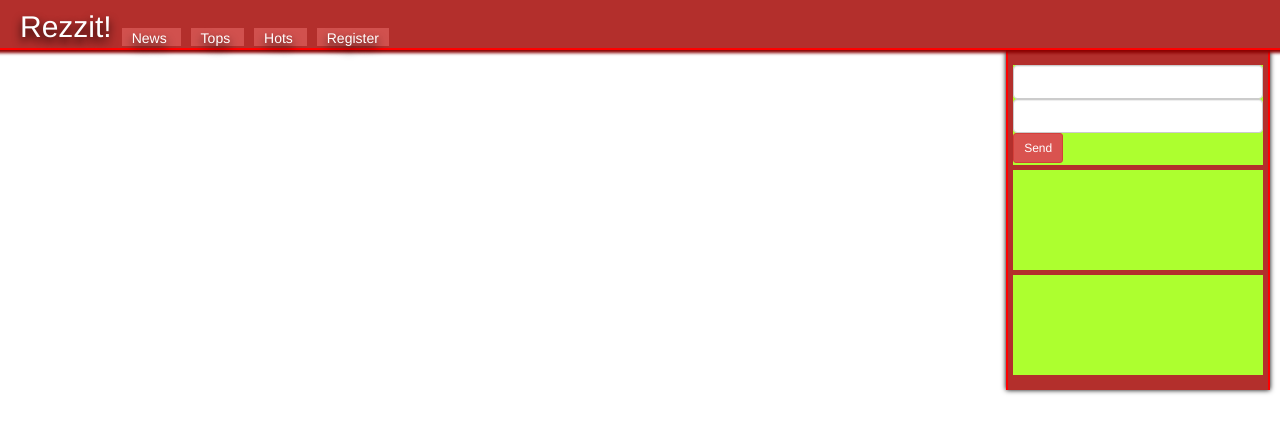
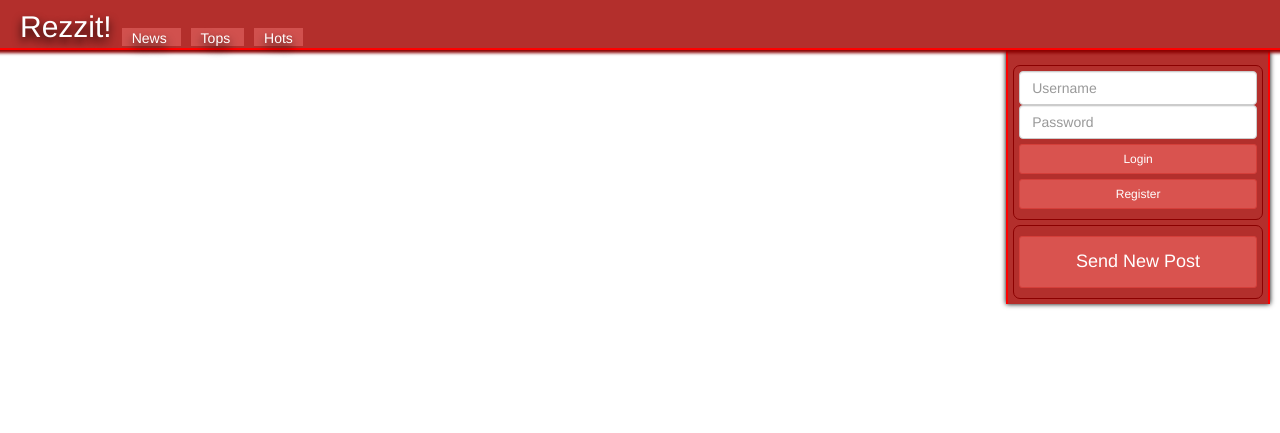
Before and after one commit to Outsidev/rezzit-django, a Django app: page / in a window 1280 px wide. Shown: the top 433 px of the page. Run offline with Django 3.2, Linux system fonts and the light colour scheme; data that the repository does not hold is empty; some libraries are stand-ins or nearby versions.

Commit message:
Added login/logout

```diff
--- a/subreddapp/static/css/main.css
+++ b/subreddapp/static/css/main.css
@@ -76,6 +76,7 @@ a:hover{
     height: 100%;
     margin: 10px;
     margin-top: 0px;
+    margin-bottom: 0px;
     background: #B32F2C;
     border-left: 2px solid red;
     border-right: 2px solid red;
@@ -83,14 +84,29 @@ a:hover{
     display: flex;
     flex-direction: column;
 }
-
-.sidebox{
-    height: 100px;
-    margin: 5px;
-    background: greenyellow;
-}
 .sidebar>ul{
     margin-top: 10px;
+}
+.sidebar button {
+    width: 100%;
+}
+.sidebox{
+    padding: 5px;
+    padding-bottom: 10px;
+    margin: 5px;
+    border: 1px solid darkred;
+    border-radius: 7px;
+
+}
+.sidebox .user-login-flair{
+    color: white;
+    text-shadow: 0px 5px 10px black;
+}
+.login-form{
+    margin-bottom: 0px;
+}
+.sidebox button{
+    margin-top: 5px;
 }
 
 .post-box{
--- a/subreddapp/static/js/main.js
+++ b/subreddapp/static/js/main.js
@@ -72,32 +72,55 @@ $(document).ready(function(){
             });
     });
     //register
-    register_ok = false;
+    var register_ok = false;
     $('body').on('submit', '.register-form', function(event){
         event.preventDefault();
         var username = $(this).children('#username').val();
         var password = $(this).children('#password').val();
         var email = $(this).children('#email').val();
-        var thisElement = $(this);
         $.post('/register/',{username,password,email},
             function(data){
                 if(data=="True"){
-                    $('#register-modal').modal('toggle',function(){
-                        console.log("fak");
-                    });
+                    register_ok = true;
+                    $('#register-modal').modal('toggle');
                 }else{
                     console.log("you shall not pass.");
                     $('.modal-error').html('*Something is not right.');
-                    register_ok = true;
-                    $('#register-modal').modal('toggle');
                 }
             });
-    })
+    });
     $('#register-modal').on('hidden.bs.modal', function(){
         if(register_ok){
             console.log('reloaded');
             window.location.reload();
         }
+    });
+
+    //login
+    $('body').on('submit', '.login-form', function(event){
+        event.preventDefault();
+        var username = $(this).children('#username').val();
+        var password = $(this).children('#password').val();
+        var thisElement = $(this);
+        $.post('/login/', {username,password},
+            function(data){
+                if(data=="True"){
+                    thisElement.children('#send-login').html("Yep.");
+                    window.location.reload();
+                }
+                else{
+                    thisElement.children('#send-login').html("Nope.");
+                }
+            });
+    });
+
+    //logout
+    $('body').on('submit', '.logout-form', function(event){
+        event.preventDefault();
+        $.post('/logout/',
+            function(data){
+                window.location.reload();
+            });
     });
 
     ///CSRF token things
--- a/subreddapp/templates/sub/base.html
+++ b/subreddapp/templates/sub/base.html
@@ -17,8 +17,7 @@
         <ul class="header-menu">
             <li id-name="news"><a href="{% url 'main_page_news' %}"> News  </a></li>
             <li id-name="tops"><a href="{% url 'main_page_tops' %}"> Tops  </a></li>
-            <li id-name="hots"><a href="{% url 'main_page_hots' %}"> Hots </a></li>
-            <li><a href="" data-toggle="modal" data-target="#register-modal"> Register </a></li>
+            <li id-name="hots"><a href="{% url 'main_page_hots' %}"> Hots  </a></li>
         </ul>
     </div>
     {% include 'sub/register.html'%}
--- a/subreddapp/templates/sub/sidebar.html
+++ b/subreddapp/templates/sub/sidebar.html
@@ -1,14 +1,25 @@
 <div class="sidebar">
     <ul>
         <li class="sidebox">
-            <form action="/login/" method="POST" class="form-group">
-                {% csrf_token %}
-                <input class="form-control" type="text">
-                <input class="form-control" type="text">
-                <button class="btn btn-danger btn-sm" type="submit">Send</button>
-            </form>
+            {% if user.is_authenticated %}
+                <div class="user-login-flair">
+                    <h4 class="text-center">Welcome, {{user.username}}</h4>
+                    <form action="/logout/" method="GET" class="logout-form">
+                        <button class="btn btn-danger btn-sm" id="logout-button" type="submit">Logout</button>
+                    </form>
+                </div>
+            {% else %}
+                <form action="/login/" method="POST" class="form-group login-form">
+                    {% csrf_token %}
+                    <input class="form-control" id="username" placeholder="Username" type="text" name="username">
+                    <input class="form-control" id="password" placeholder="Password" type="text" name="password">
+                    <button class="btn btn-danger btn-sm" id="send-login" type="submit">Login</button>
+                </form>
+                <button class="btn btn-danger btn-sm" data-toggle="modal" data-target="#register-modal">Register</button>
+            {% endif %}
         </li>
-        <li class="sidebox"></li>
-        <li class="sidebox"></li>
+        <li class="sidebox">
+            <button class="btn btn-danger btn-sm"><h4>Send New Post</h4></button>
+        </li>
     </ul>
 </div>
--- a/subreddapp/urls.py
+++ b/subreddapp/urls.py
@@ -8,7 +8,8 @@ urlpatterns = [
     url(r'^hots/$', views.main_page_hots, name="main_page_hots"),
     url(r'^comments/(?P<pk>[0-9]+)/(?P<slug>[\w\-]+)/$', views.comments_page, name="comments_page"),
     url(r'^register/$', views.register, name='register'),
-    url(r'^login/$', views.login, name='login'),
+    url(r'^login/$', views.login_view, name='login'),
+    url(r'^logout/$', views.logout_view, name='logout'),
 
     url(r'^give_point/$', views.give_point,name="give_point"),
     url(r'^make_comment/$', views.make_comment, name="make_comment"),
--- a/subreddapp/views.py
+++ b/subreddapp/views.py
@@ -4,6 +4,7 @@ from django.db.models import Count
 from django.http import HttpResponse,JsonResponse,Http404
 from django.forms.models import model_to_dict
 from django.template import TemplateDoesNotExist
+from django.contrib.auth import authenticate,login,logout
 
 from .models import Post,Comment
 from .forms import CommentForm,UserForm,UserProfileForm
@@ -25,8 +26,25 @@ def main_page_hots(request):
     posts = Post.objects.annotate(comment_counts = Count('post_comments')).order_by('-comment_counts')
     return render(request, 'sub/main_page.html', {'posts':posts, 'basehtml':'sub/base_ajax.html'})
 
-def login(request):
-    return "Nope"
+def login_view(request):
+    logged=False;
+    if request.method == 'POST':
+        username = request.POST.get('username')
+        password = request.POST.get('password')
+        user = authenticate(username=username, password=password)
+        if user is not None:
+            print("yep1")
+            login(request, user)
+            logged=True
+
+    return HttpResponse(logged)
+
+def logout_view(request):
+    if request.method == 'POST':
+        logout(request)
+        return HttpResponse("logout.")
+    else:
+        return Http404
 
 def register(request):
     registered = False
@@ -46,6 +64,7 @@ def register(request):
 
             profile.save()
             registered = True
+            login(request,user)
 
     return HttpResponse(registered)
 
```
